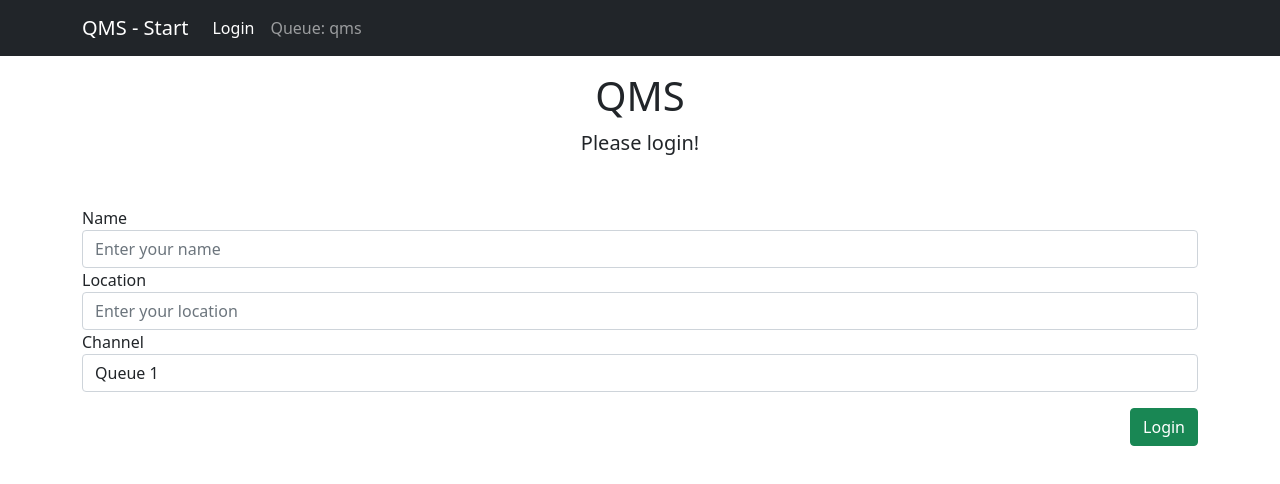
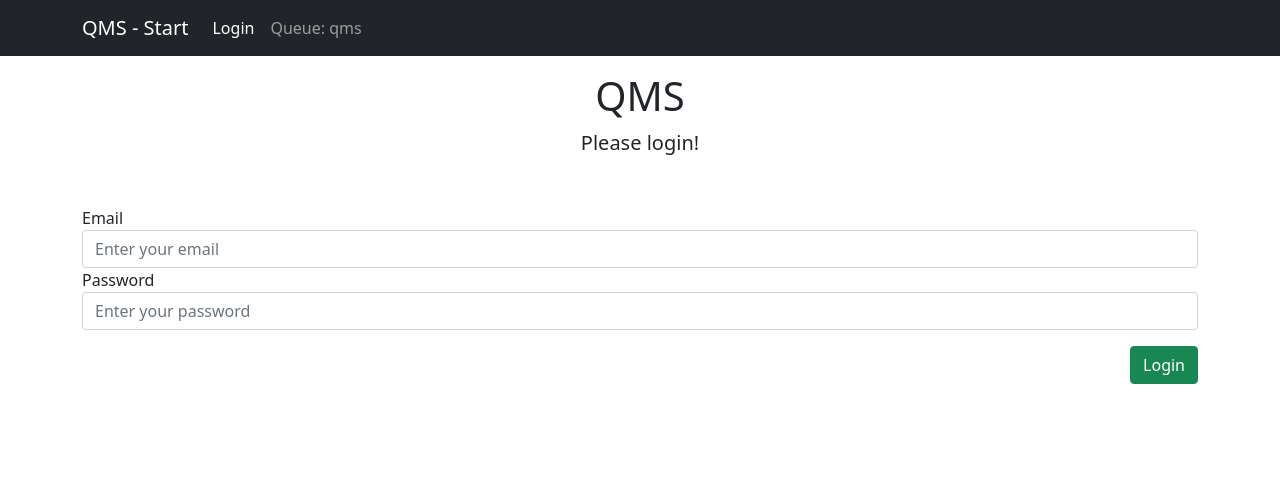
Before and after one commit to johlay/queue-management-system, a React (Create React App) app in the folder client/: page / in a window 1280 px wide. Shown: the top 484 px of the page. Built offline with nearby package versions, Linux system fonts and the light colour scheme; no server answers.

Commit message:
Login component for React-app + logic for saving token to React State.

```diff
--- a/client/src/App.jsx
+++ b/client/src/App.jsx
@@ -10,8 +10,7 @@ import "./App.scss";
 
 class App extends React.Component {
   state = {
-    queue: null,
-    waitingList: null,
+    token: false,
   };
 
   componentDidMount() {}
@@ -22,6 +21,12 @@ class App extends React.Component {
     socket.disconnect();
   }
 
+  handleOnLogin = (token) => {
+    console.log("Setting token in App state", token);
+
+    this.setState({ token: token });
+  };
+
   render() {
     return (
       <div className="App">
@@ -29,7 +34,11 @@ class App extends React.Component {
           <Navigation />
           <main role="main" className="container my-3">
             <Switch>
-              <Route exact path="/" component={Login} />
+              <Route
+                exact
+                path="/"
+                render={() => <Login onLogin={this.handleOnLogin} />}
+              />
               <Route path="/queue" component={QueueList} />
               <Route path="/queue/:id" component={Queue} />
               <Route component={NotFound} />
--- a/client/src/components/login/Login.jsx
+++ b/client/src/components/login/Login.jsx
@@ -1,11 +1,10 @@
 import React from "react";
-import socket from "../../modules/socket-client";
+import axios from "axios";
 
 class Login extends React.Component {
   state = {
-    name: "",
-    location: "",
-    queue: "queue1",
+    email: "",
+    password: "",
   };
 
   handleOnChange = (e) => {
@@ -17,21 +16,22 @@ class Login extends React.Component {
     e.preventDefault();
 
     // Log - delete this.
-    console.log(
-      "Emitting 'join-queue' to Socket.IO-server with the following payload:",
-      this.state
-    );
+    console.log("Authenticating with:", this.state);
 
-    // Emits a "payload" when user/client join room.
-    socket.emit("join-queue", this.state, (status) => {
-      console.log(
-        "Got response to 'join-queue' event from the server:",
-        status
-      );
+    axios
+      .post("http://localhost:3001/login", this.state)
+      .then((res) => {
+        console.log("Received response from login:", res.data);
+        const token = res.data.data.access_token;
 
-      this.props.history.push(`/queue/${status.queue}`);
-    });
+        // Using props(handler) from App.js.
+        this.props.onLogin(token);
+      })
+      .catch((err) => {
+        console.error(err);
+      });
   };
+
   render() {
     return (
       <div className="component-Login">
@@ -42,40 +42,27 @@ class Login extends React.Component {
 
         <form autoComplete="off" id="login-form" onSubmit={this.handleOnSubmit}>
           <div className="form-group">
-            <label htmlFor="name">Name</label>
+            <label htmlFor="naemailme">Email</label>
             <input
               autoComplete="false"
-              type="text"
-              id="name"
+              type="email"
+              id="email"
               className="form-control"
               onChange={this.handleOnChange}
-              placeholder="Enter your name"
+              placeholder="Enter your email"
             />
           </div>
 
           <div className="form-group">
-            <label htmlFor="location">Location</label>
+            <label htmlFor="password">Password</label>
             <input
               autoComplete="false"
-              type="text"
-              id="location"
+              type="password"
+              id="password"
               className="form-control"
               onChange={this.handleOnChange}
-              placeholder="Enter your location"
+              placeholder="Enter your password"
             />
-          </div>
-
-          <div className="form-group">
-            <label htmlFor="channel">Channel</label>
-            <select
-              id="queue"
-              className="form-control"
-              onChange={this.handleOnChange}
-            >
-              <option value="queue1">Queue 1</option>
-              <option value="queue2">Queue 2</option>
-              <option value="queue3">Queue 3</option>
-            </select>
           </div>
 
           <div className="d-flex justify-content-end mt-3">
```
